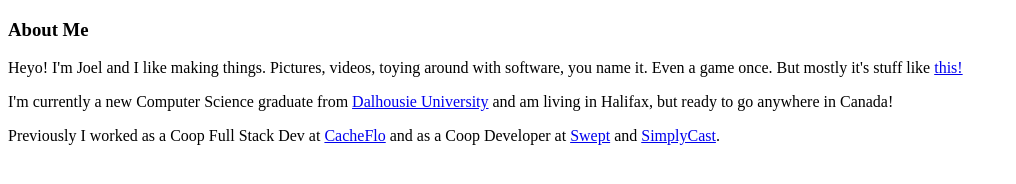
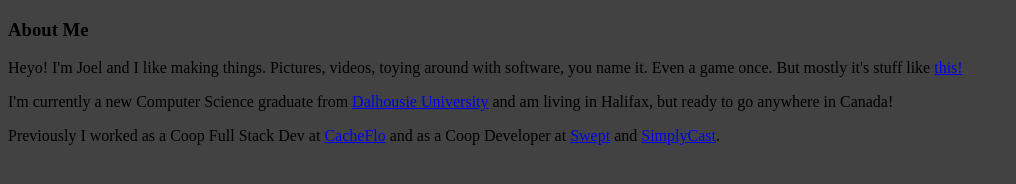
Before and after one commit to Joelfong1/joelfong1.github.io, a plain HTML site: page index.html in a window 1280 px wide. Shown: the whole page, without its empty margins (0-1016 px from the left). Drawn offline with Linux system fonts and the light colour scheme.

Commit message:
Quick Fix

```diff
--- a/index.html
+++ b/index.html
@@ -2,6 +2,11 @@
 
 <!DOCTYPE html>
 <html lang="en">
+    <head>
+        <style>
+            body{background-color: #424242}
+        </style>
+    </head>
     <body>
         <div class='wrapper'>
             <div id='about'>
```
